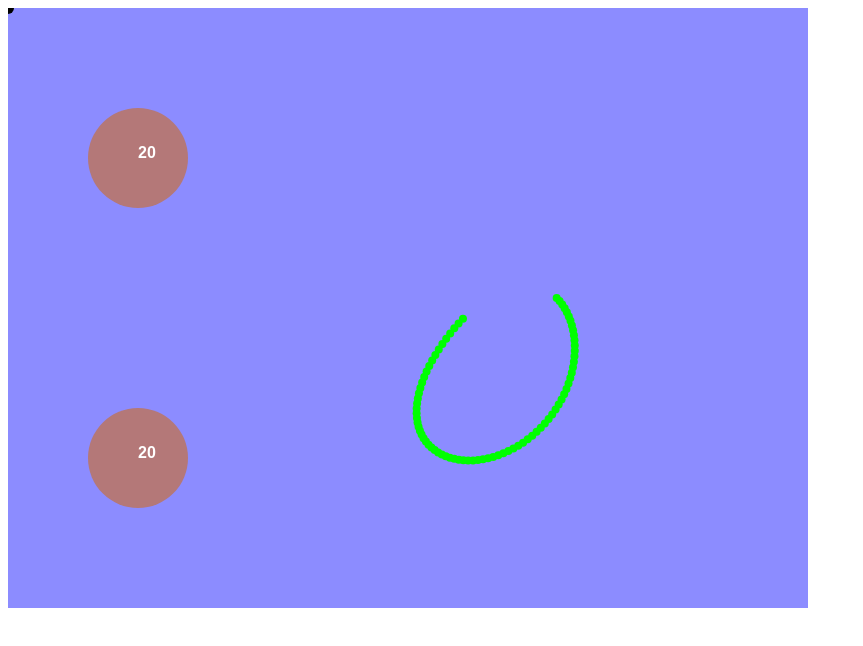
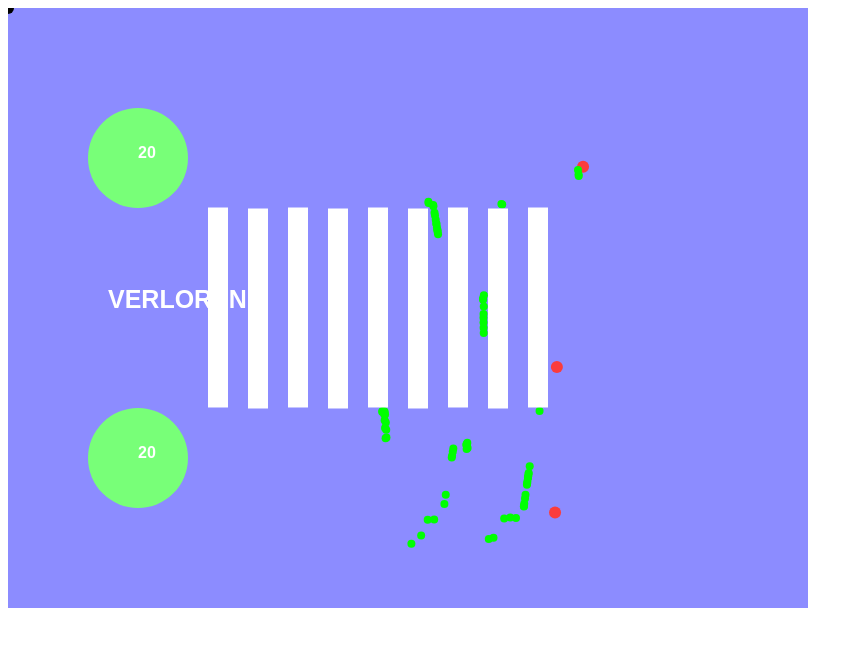
Before and after one commit to Prior99/sheeps, a plain HTML site: page index.html in a window 1280 px wide. Shown: the whole page, without its empty margins (0-863 px from the left). Drawn offline with Linux system fonts and the light colour scheme.

Commit message:
Added moveable walls, improved algorithm of collision with walls

```diff
--- a/index.html
+++ b/index.html
@@ -8,6 +8,7 @@
 		<script type="text/javascript" src="hole.js"></script>
 		<script type="text/javascript" src="wolf.js"></script>
 		<script type="text/javascript" src="wall.js"></script>
+		<script type="text/javascript" src="moveablewall.js"></script>
 	</head>
 	<body>
 		<canvas id="canvas" width="800" height="600"></canvas>
@@ -24,12 +25,16 @@
 			var cursor = new Cursor(canvas);
 			targets.push(new Target(130, 450, 50, 20, true));
 			targets.push(new Target(130, 150, 50, 20, true));
-			/*holes.push(new Hole(400, 300, 30));
+			//holes.push(new Hole(400, 300, 30));
 			wolfes.push(new Wolf(790, 20));
 			wolfes.push(new Wolf(790, 300));
 			wolfes.push(new Wolf(790, 580));
-			walls.push(new Wall(240, 100, 50, 400));
+			/*walls.push(new Wall(240, 100, 50, 400));
 			walls.push(new Wall(540, 200, 50, 200));*/
+			for(var x = 200; x <= 540; x+= 80)
+				walls.push(new MoveableWall(x, 100, x, 300, 20, 200));
+			for(var x = 240; x <= 540; x+= 80)
+				walls.push(new MoveableWall(x, 300, x, 100, 20, 200));
 			var bound = {
 				min : new vec(10, 10),
 				max : new vec(canvas.width - 10, canvas.height - 10)
@@ -63,6 +68,9 @@
 			var tickInterval = setInterval(function() {
 				for(var key in sheeps) {
 					sheeps[key].tick(cursor, walls);
+				}
+				for(var key in walls) {
+					walls[key].tick();
 				}
 				for(var key in wolfes) {
 					if(wolfes[key].tick(sheeps, cursor, walls)) {
--- /dev/null
+++ b/moveablewall.js
@@ -0,0 +1,24 @@
+var MoveableWall = function(x1, y1, x2, y2, width, height) {
+	this.pos = new vec(x1, y1);
+	this.targets = [
+		new vec(x1, y1),
+		new vec(x2, y2)
+	];
+	this.target = 0;
+	this.size = new vec(width, height);
+};
+
+MoveableWall.prototype = {
+	draw : Wall.prototype.draw,
+	tick : function() {
+		var target = this.targets[this.target];
+		if(this.pos.sub(target).length() < 5) {
+			this.target = this.target == 0 ? 1 : 0;
+		}
+		else {
+			var vec = target.sub(this.pos).normalize();
+			this.pos = this.pos.add(vec.mult(0.5));
+		}
+	}
+
+};
--- a/sheep.js
+++ b/sheep.js
@@ -14,7 +14,6 @@ Sheep.prototype = {
 		var len = vec.length();
 		vec = vec.normalize();
 		var speed = (1/len)*50;
-		var oldpos = this.pos;
 		this.pos = this.pos.add(vec.mult(speed));
 		this.pos = this.pos.bound(bound.min, bound.max);
 		/*
@@ -23,13 +22,11 @@ Sheep.prototype = {
 		for(var key in walls) {
 			var wall = walls[key];
 			if(this.pos.x >= wall.pos.x - 4 && this.pos.x <= wall.pos.x + wall.size.x + 4 &&
-			   this.pos.y >= wall.pos.y - 4 && this.pos.y <= wall.pos.y + wall.size.y + 4) {
-				if(this.pos.x >= wall.pos.x - 4 && this.pos.x <= wall.pos.x + wall.size.x + 4) {
-					this.pos.x = oldpos.x;
-				}
-				if(this.pos.y >= wall.pos.y - 4 && this.pos.y <= wall.pos.y + wall.size.y + 4) {
-					this.pos.y = oldpos.y;
-				}
+			 this.pos.y >= wall.pos.y - 4 && this.pos.y <= wall.pos.y + wall.size.y + 4) {
+				if(this.pos.x <= wall.pos.x) this.pos.x = wall.pos.x - 5;
+				if(this.pos.x >= wall.pos.x + wall.size.x) this.pos.x = wall.pos.x + wall.size.x + 5;
+				if(this.pos.y <= wall.pos.y) this.pos.y = wall.pos.y - 5;
+				if(this.pos.y >= wall.pos.y + wall.size.y) this.pos.y = wall.pos.y + wall.size.y + 5;
 			}
 		}
 	}
--- a/target.js
+++ b/target.js
@@ -9,7 +9,7 @@ var Target = function(x, y, radius, amount,sticky) {
 Target.prototype = {
 	draw : function(ctx) {
 		ctx.beginPath();
-		ctx.fillStyle = "rgb(180, 120, 120)";
+		ctx.fillStyle = "rgb(120, 255, 120)";
 		ctx.arc(this.pos.x, this.pos.y, this.radius, 0, 2 * Math.PI);
 		ctx.fill();
 		ctx.fillStyle = "white";
@@ -21,6 +21,7 @@ Target.prototype = {
 			this.count = 0;
 		}
 		var f = true;
+		if(this.sticky && this.count < this.amount) {
 			for(var key in sheeps) {
 				var sheep = sheeps[key];
 				var vec = this.pos.sub(sheep.pos);
@@ -31,6 +32,7 @@ Target.prototype = {
 					}
 				}
 			}
+		}
 		return this.count >= this.amount;
 	}
 }
--- a/vector.js
+++ b/vector.js
@@ -34,5 +34,8 @@ vec.prototype = {
 		var x = this.x > max.x ? max.x : this.x < min.x ? min.x : this.x;
 		var y = this.y > max.y ? max.y : this.y < min.y ? min.y : this.y;
 		return new vec(x, y);
+	},
+	equals : function(v) {
+		return v.x == this.x && v.y == this.y;
 	}
 };
--- a/wall.js
+++ b/wall.js
@@ -9,5 +9,8 @@ Wall.prototype = {
 		ctx.fillStyle = "white";
 		ctx.rect(this.pos.x, this.pos.y, this.size.x, this.size.y);
 		ctx.fill();
+	},
+	tick : function() {
+
 	}
 };
--- a/wolf.js
+++ b/wolf.js
@@ -24,7 +24,6 @@ Wolf.prototype = {
 			}
 		}
 		var vec = minSheep.pos.sub(this.pos).normalize();
-		var oldpos = this.pos;
 		this.pos = this.pos.add(vec.mult(0.3));
 		if(this.pos.sub(minSheep.pos).length() < 6) {
 			return true;
@@ -44,13 +43,11 @@ Wolf.prototype = {
 		for(var key in walls) {
 			var wall = walls[key];
 			if(this.pos.x >= wall.pos.x - 4 && this.pos.x <= wall.pos.x + wall.size.x + 4 &&
-			   this.pos.y >= wall.pos.y - 4 && this.pos.y <= wall.pos.y + wall.size.y + 4) {
-				if(this.pos.x >= wall.pos.x - 4 && this.pos.x <= wall.pos.x + wall.size.x + 4) {
-					this.pos.x = oldpos.x;
-				}
-				if(this.pos.y >= wall.pos.y - 4 && this.pos.y <= wall.pos.y + wall.size.y + 4) {
-					this.pos.y = oldpos.y;
-				}
+			 this.pos.y >= wall.pos.y - 4 && this.pos.y <= wall.pos.y + wall.size.y + 4) {
+				if(this.pos.x <= wall.pos.x) this.pos.x = wall.pos.x - 5;
+				if(this.pos.x >= wall.pos.x + wall.size.x) this.pos.x = wall.pos.x + wall.size.x + 5;
+				if(this.pos.y <= wall.pos.y) this.pos.y = wall.pos.y - 5;
+				if(this.pos.y >= wall.pos.y + wall.size.y) this.pos.y = wall.pos.y + wall.size.y + 5;
 			}
 		}
 		return false;
```
Lines whose indentation alone changed are shown as unchanged.
